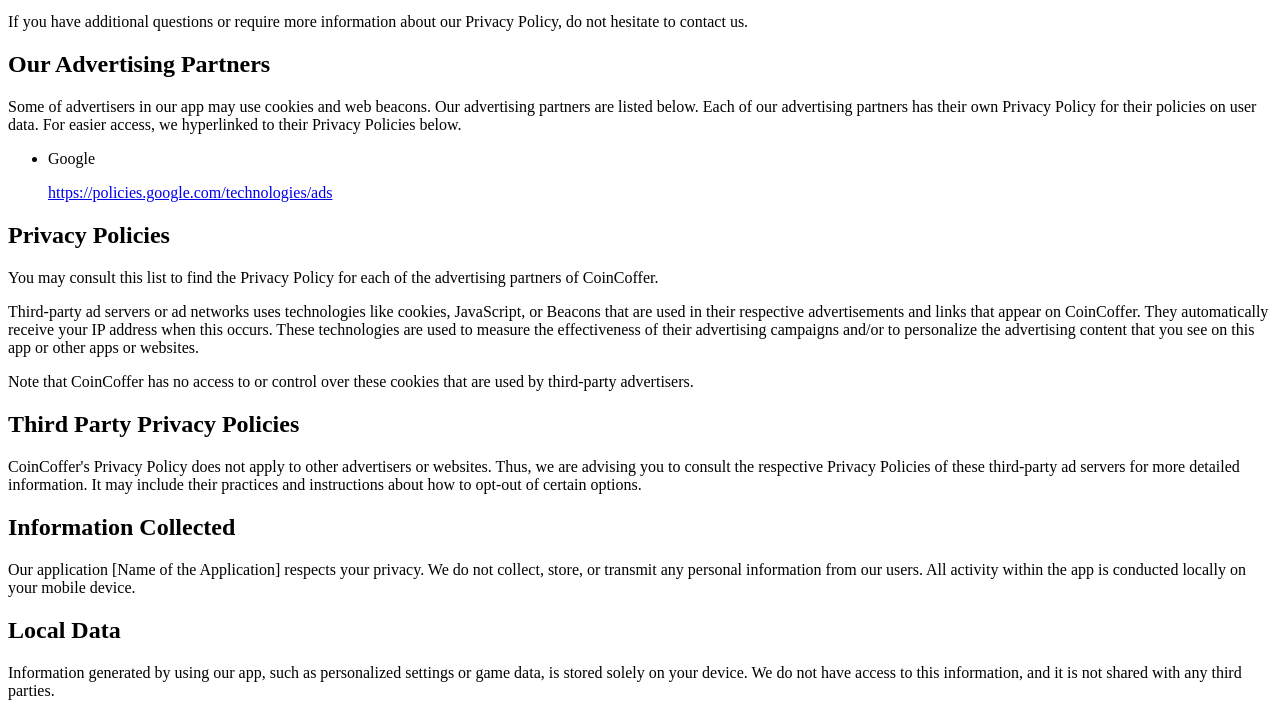
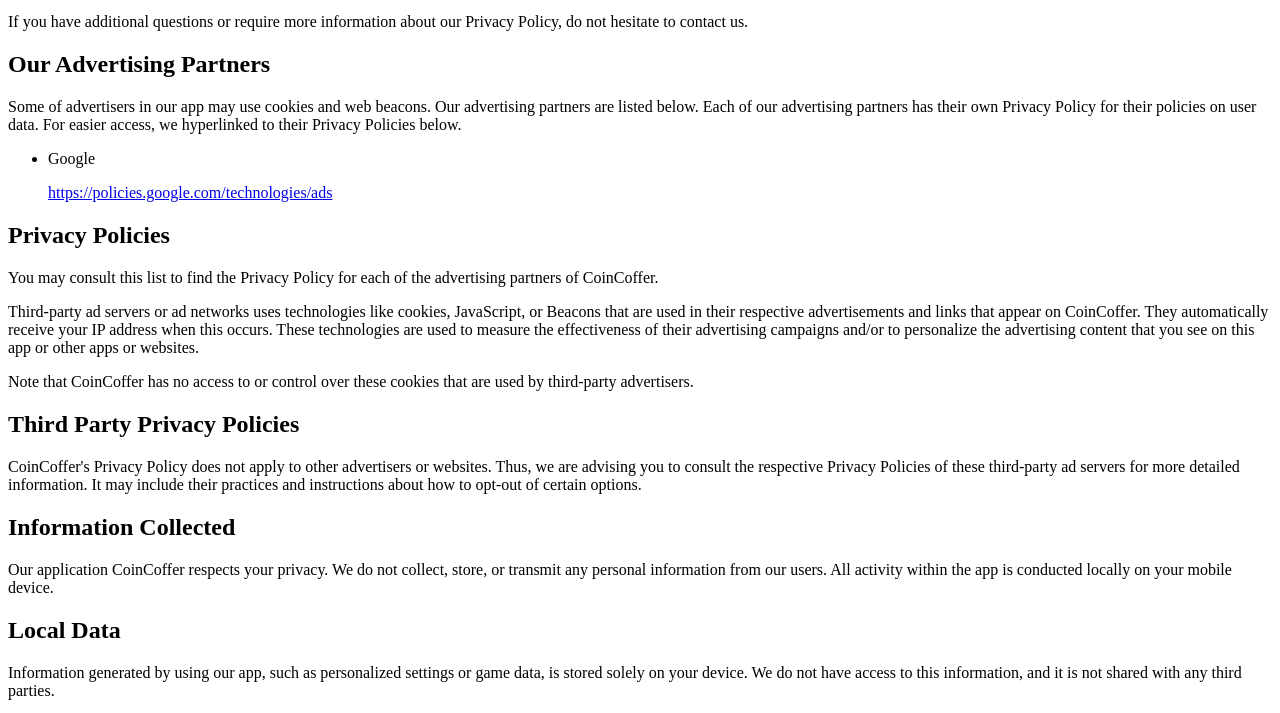
Before and after one commit to andreslib1/politica_privacidad, a plain HTML site: page index.html in a window 1280 px wide. Shown: the part 87-800 px from the top of the page. Drawn offline with Linux system fonts and the light colour scheme.

Commit message:
cuarto commit, añadiendo archivo HTML

```diff
--- a/index.html
+++ b/index.html
@@ -29,7 +29,7 @@
 
 <h2>Information Collected</h2>
 
-<p>Our application [Name of the Application] respects your privacy. We do not collect, store, or transmit any personal information from our users. All activity within the app is conducted locally on your mobile device.</p>
+<p>Our application CoinCoffer respects your privacy. We do not collect, store, or transmit any personal information from our users. All activity within the app is conducted locally on your mobile device.</p>
 
 <h2>Local Data</h2>
 <p>Information generated by using our app, such as personalized settings or game data, is stored solely on your device. We do not have access to this information, and it is not shared with any third parties.</p>
```
